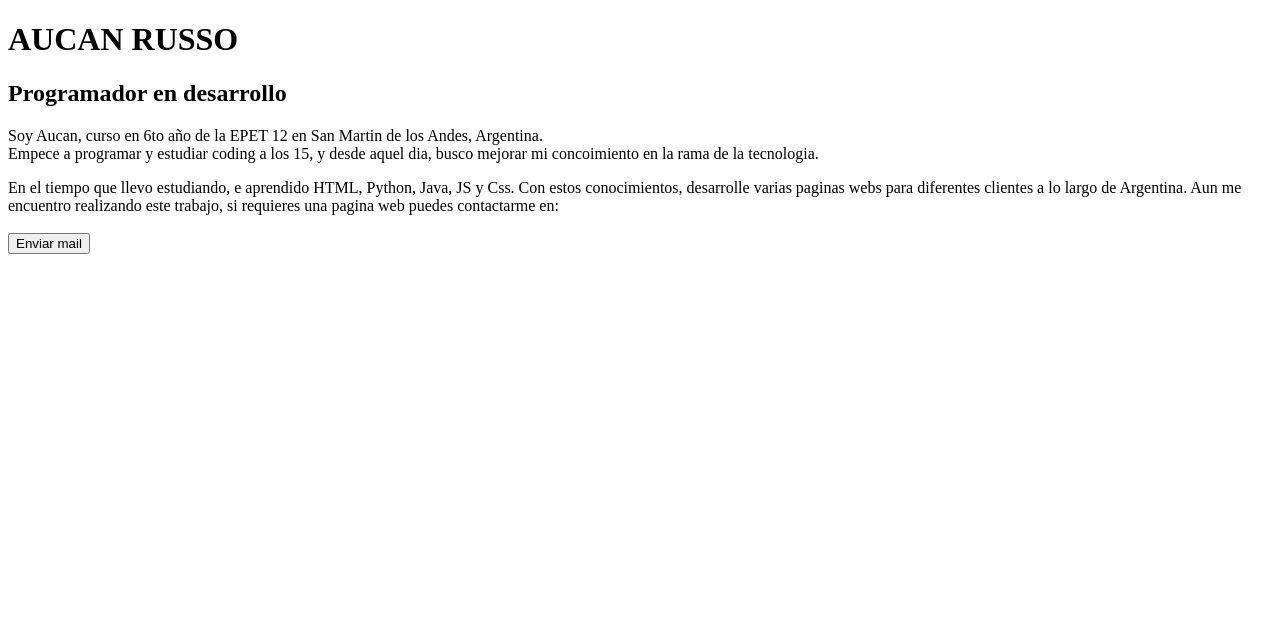
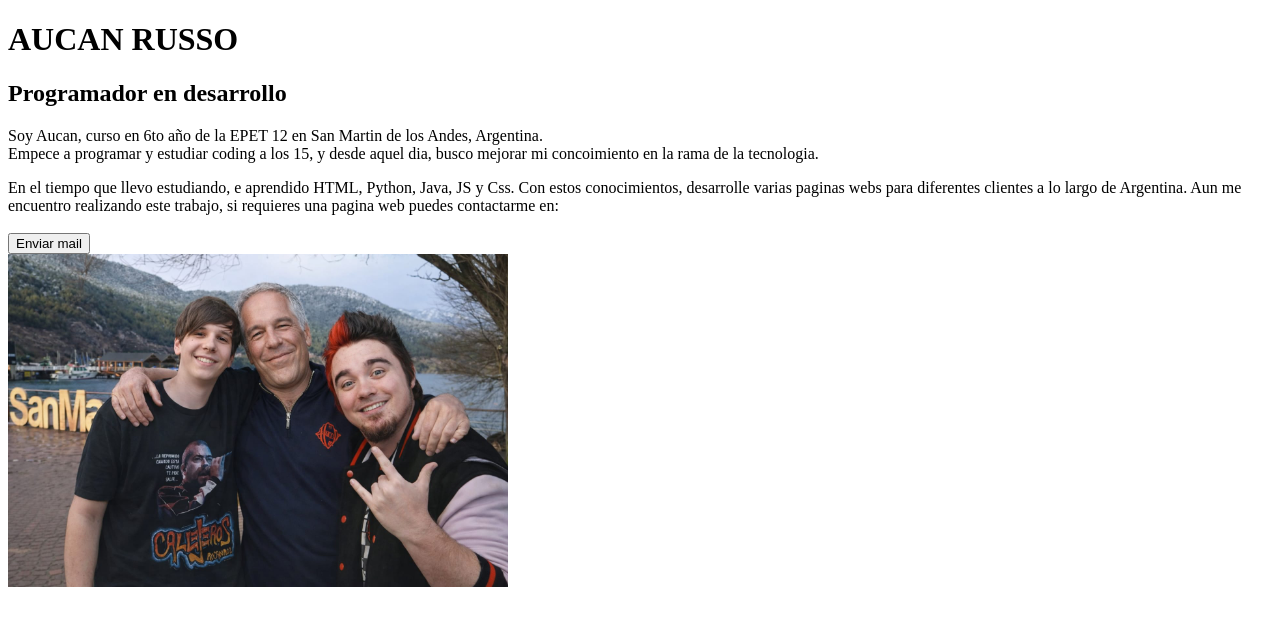
Before and after one commit to Aucan-10/Repositorio1, a plain HTML site: page index.html in a window 1280 px wide. Drawn offline with Linux system fonts and the light colour scheme.

Commit message:
v1.2 - Corecciones

```diff
--- a/main.html
+++ b/index.html
@@ -3,7 +3,7 @@
   <head>
     <meta charset="UTF-8" />
     <meta name="viewport" content="width=device-width, initial-scale=1.0" />
-    <title>Portfolio EPICOOO</title>
+    <title>Portfolio</title>
     <script src="scripts.js"></script>
   </head>
   <body>
@@ -27,11 +27,18 @@
       este trabajo, si requieres una pagina web puedes contactarme en:
       <br /><br />
       <button
-        onclick="window.open('https://mail.google.com/mail/?view=cm&fs=1&to=aucanrussp@eet12smandes.edu.ar&su=Consulta&body=Buenas%20tardes,%20te%20escribo%20para%20hacerte%20una%20consulta...')"
+        onclick="window.open('https://mail.google.com/mail/?view=cm&fs=1&to=aucanrussp@epet12smandes.edu.ar&su=Consulta&body=Buenas%20tardes,%20te%20escribo%20para%20hacerte%20una%20consulta...')"
       >
         Enviar mail
       </button>
     </div>
+    <img
+      id="imagen"
+      src="./WhatsApp Image 2026-03-06 at 19.22.34.jpeg"
+      alt=""
+      class="imagen"
+    />
     <div id="cuerpo"></div>
+    <link rel="stylesheet" href="styles.css" />
   </body>
 </html>
--- a/styles.css
+++ b/styles.css
@@ -0,0 +1,4 @@
+.imagen {
+  max-width: 500px;
+  max-height: 520px;
+}
```
Also changed, not shown: WhatsApp Image 2026-03-06 at 19.22.34.jpeg (added).
